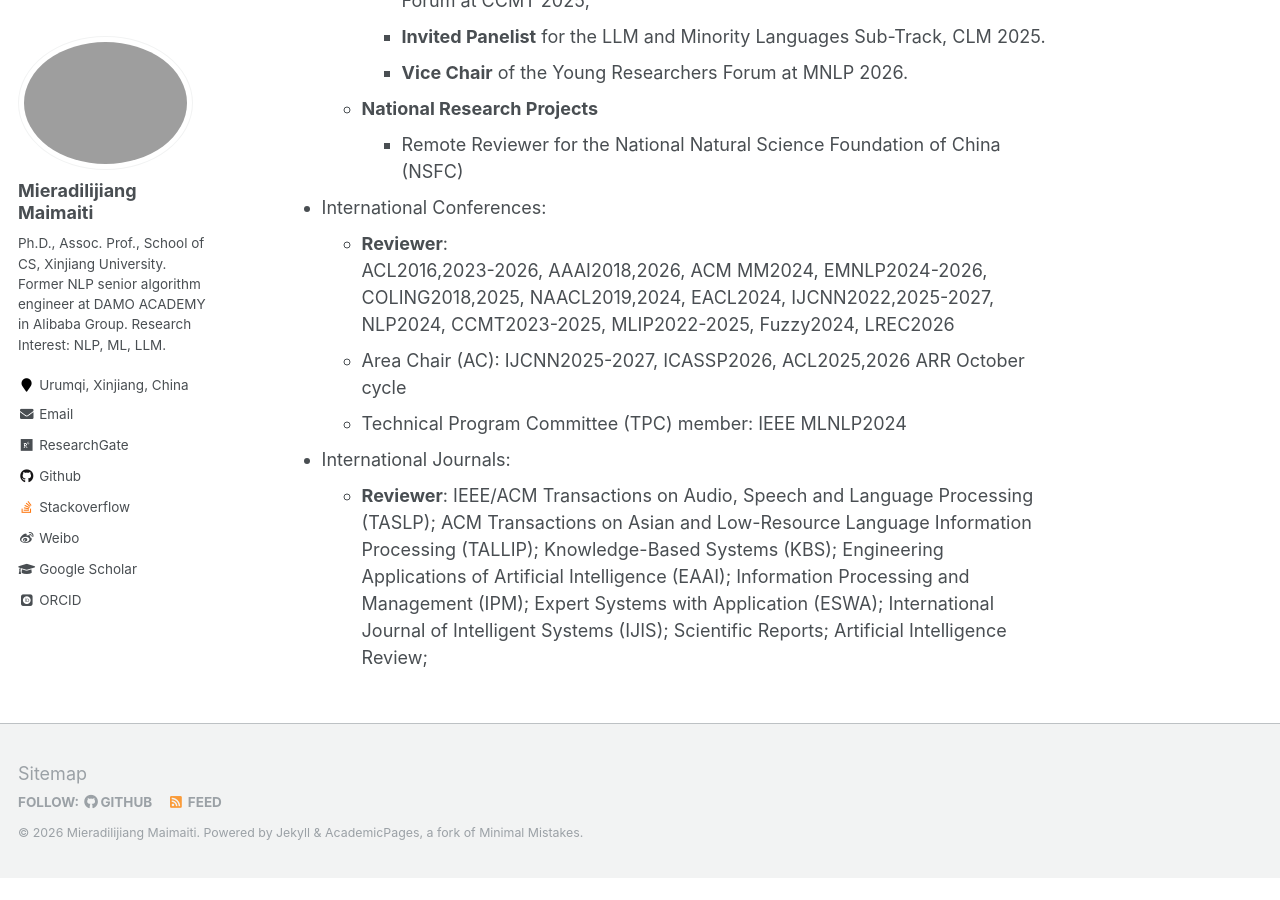
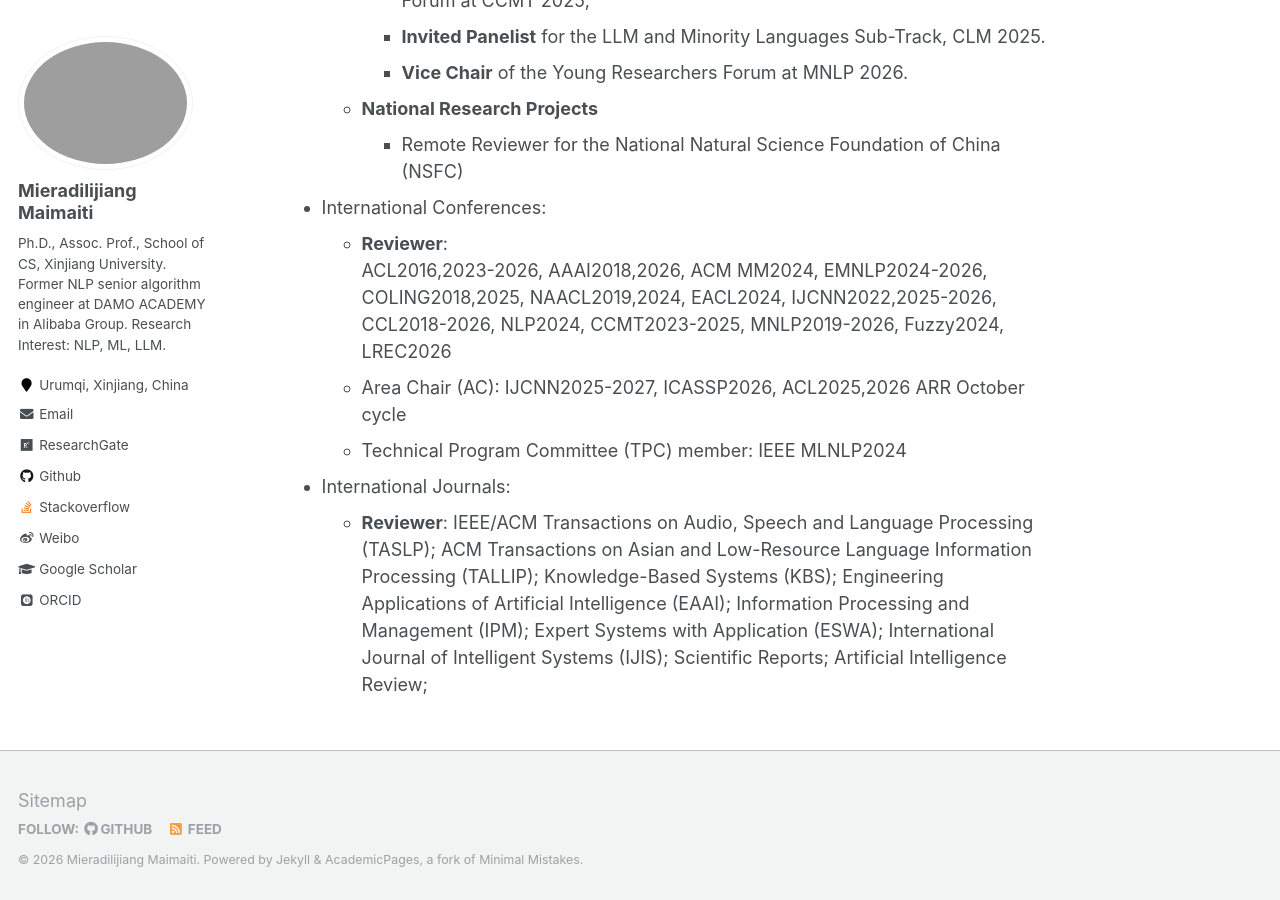
Before and after one commit to miradel51/miradel51.github.io, a Jekyll site: the page built from _pages/service.md, in a window 1280 px wide and 900 px high, scrolled down 794 px. Built offline with Jekyll 4.4.1, drawn with Linux system fonts in a browser that asks for light colours; some web fonts are replaced; before the commit the page ends 1672 px from its top, so only the background shows below that.

Commit message:
Update service.md
revised the academic service role

```diff
--- a/_pages/service.md
+++ b/_pages/service.md
@@ -27,7 +27,7 @@ author_profile: true
 
 - International Conferences:
   - **Reviewer**:
-    ACL2016,2023-2026, AAAI2018,2026, ACM MM2024, EMNLP2024-2026, COLING2018,2025, NAACL2019,2024, EACL2024, IJCNN2022,2025-2027, NLP2024, CCMT2023-2025, MLIP2022-2025, Fuzzy2024, LREC2026
+    ACL2016,2023-2026, AAAI2018,2026, ACM MM2024, EMNLP2024-2026, COLING2018,2025, NAACL2019,2024, EACL2024, IJCNN2022,2025-2026, CCL2018-2026, NLP2024, CCMT2023-2025, MNLP2019-2026, Fuzzy2024, LREC2026
   - Area Chair (AC): IJCNN2025-2027, ICASSP2026, ACL2025,2026 ARR October cycle
   - Technical Program Committee (TPC) member: IEEE MLNLP2024
 
```
